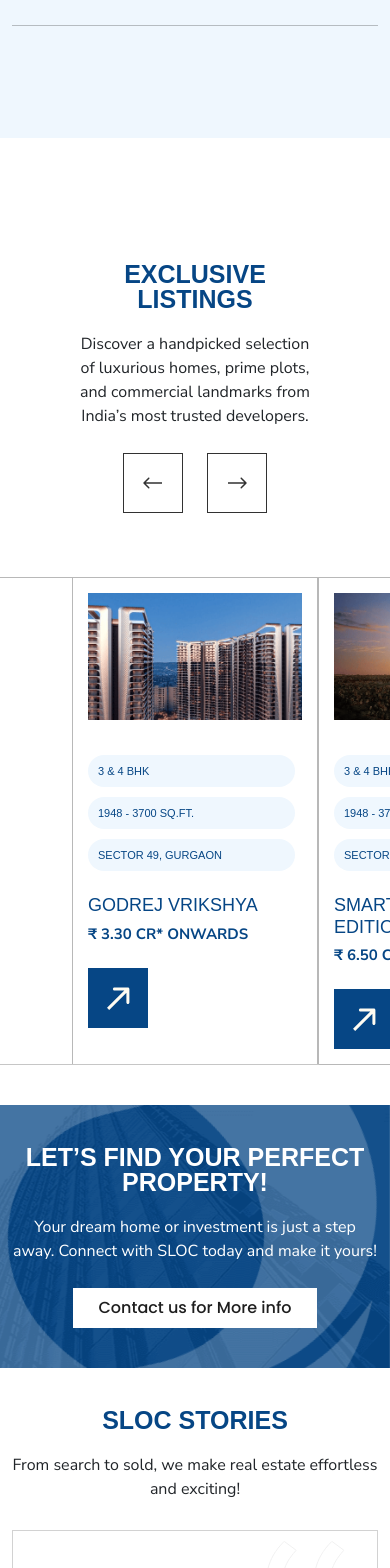
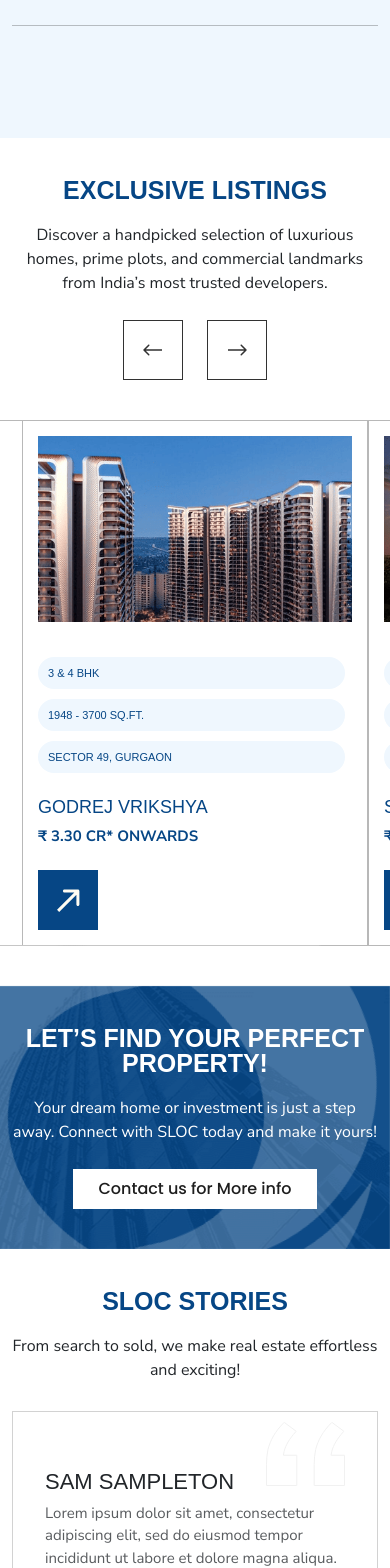
Before and after one commit to Jatin-dev12/Sloc, a React (Vite) app in the folder Sloc-web/: page / in a window 390 px wide. Shown: the part 1720-3288 px from the top of the page. Built offline with nearby package versions, Linux system fonts and the light colour scheme; a web font is replaced by a local one.

Commit message:
responsive home page

```diff
--- a/Sloc-web/src/Footer/Footer.jsx
+++ b/Sloc-web/src/Footer/Footer.jsx
@@ -18,7 +18,7 @@
     <footer className="">
       <Container>
         <Row className="mb-4 justify-content-between">
-          <Col lg={5} md={6} className="mb-4 mb-md-0 p-0">
+          <Col lg={5} md={6} className="mb-4 mb-md-0 p-md-0">
             <div className="footer-logo">
            <a href='/'><p className='Logo'>SLOC</p></a>
             </div>
--- a/Sloc-web/src/Home/Homepage.jsx
+++ b/Sloc-web/src/Home/Homepage.jsx
@@ -719,7 +719,7 @@
     </div>
   </div>
   <Container className="full">
-           <Row className="mb-4 d-flex py-4 align-content-center">
+           <Row className="mb-4 d-flex py-md-4 align-content-center">
               <Col md={8} className="align-content-center">
                 <h2 className="same-head">Exclusive Listings</h2>
                 <p className="same-head-p">
@@ -743,7 +743,7 @@
                 }}
                 modules={[Navigation]}
                 breakpoints={{
-                  768: { slidesPerView: 2 },
+                  768: { slidesPerView: 1 },
                   992: { slidesPerView: 3 },
                 }}
               >
--- a/Sloc-web/src/Responsive.css
+++ b/Sloc-web/src/Responsive.css
@@ -341,7 +341,7 @@
   padding: 10px;
 }
 section.featured {
-  padding-top: 100px;
+  padding-top: 40px;
   padding-bottom: 40px;
 }
 footer {
@@ -354,4 +354,10 @@
 .res {
   margin-top: 1.5em;
 }
+section.featured .row {
+  padding: 0 10px;
 }
+.socail-name {
+  font-size: 22px;
+}
+}
```
